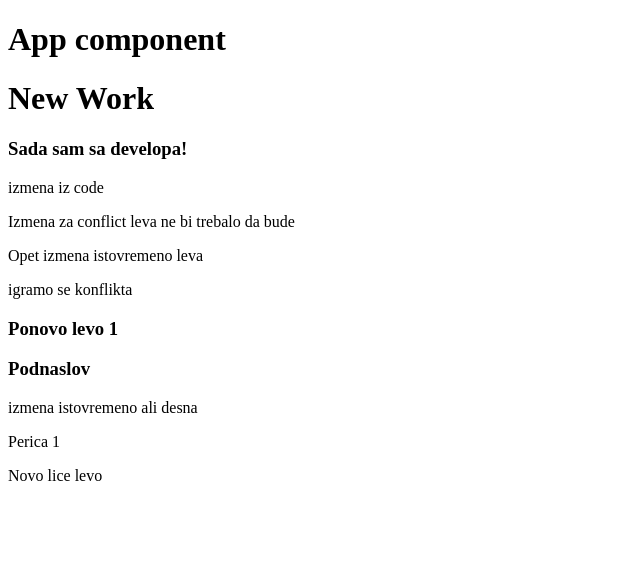
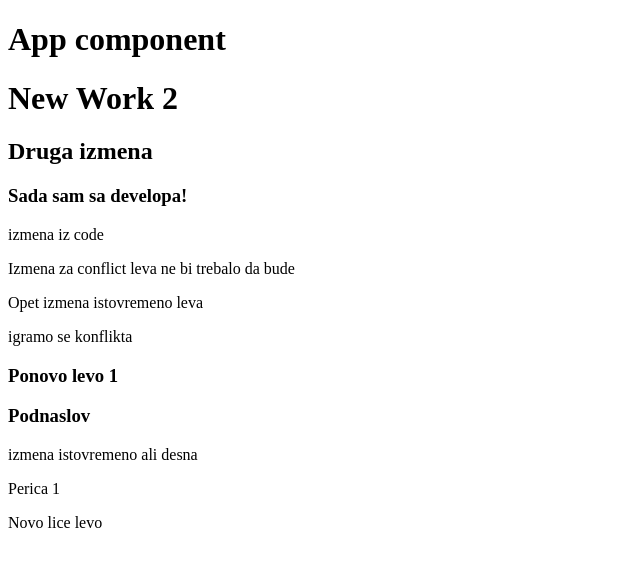
Before and after one commit to pedja260/bestwork, a React (Create React App) app: page / in a window 1280 px wide. Shown: the top 566 px of the page, without its empty margins (0-640 px from the left). Built offline with nearby package versions, Linux system fonts and the light colour scheme.

Commit message:
dve izmene

```diff
--- a/src/components/NewWork.js
+++ b/src/components/NewWork.js
@@ -3,7 +3,8 @@ import React, {Component} from "react";
      render() {
          return (
              <div>
-                 <h1>New Work</h1>
+                 <h1>New Work 2</h1>
+                 <h2>Druga izmena</h2>
                  <h3>Sada sam sa developa!</h3>
                  <p>izmena iz code</p>
                  <p>Izmena za conflict leva ne bi trebalo da bude</p>
```
